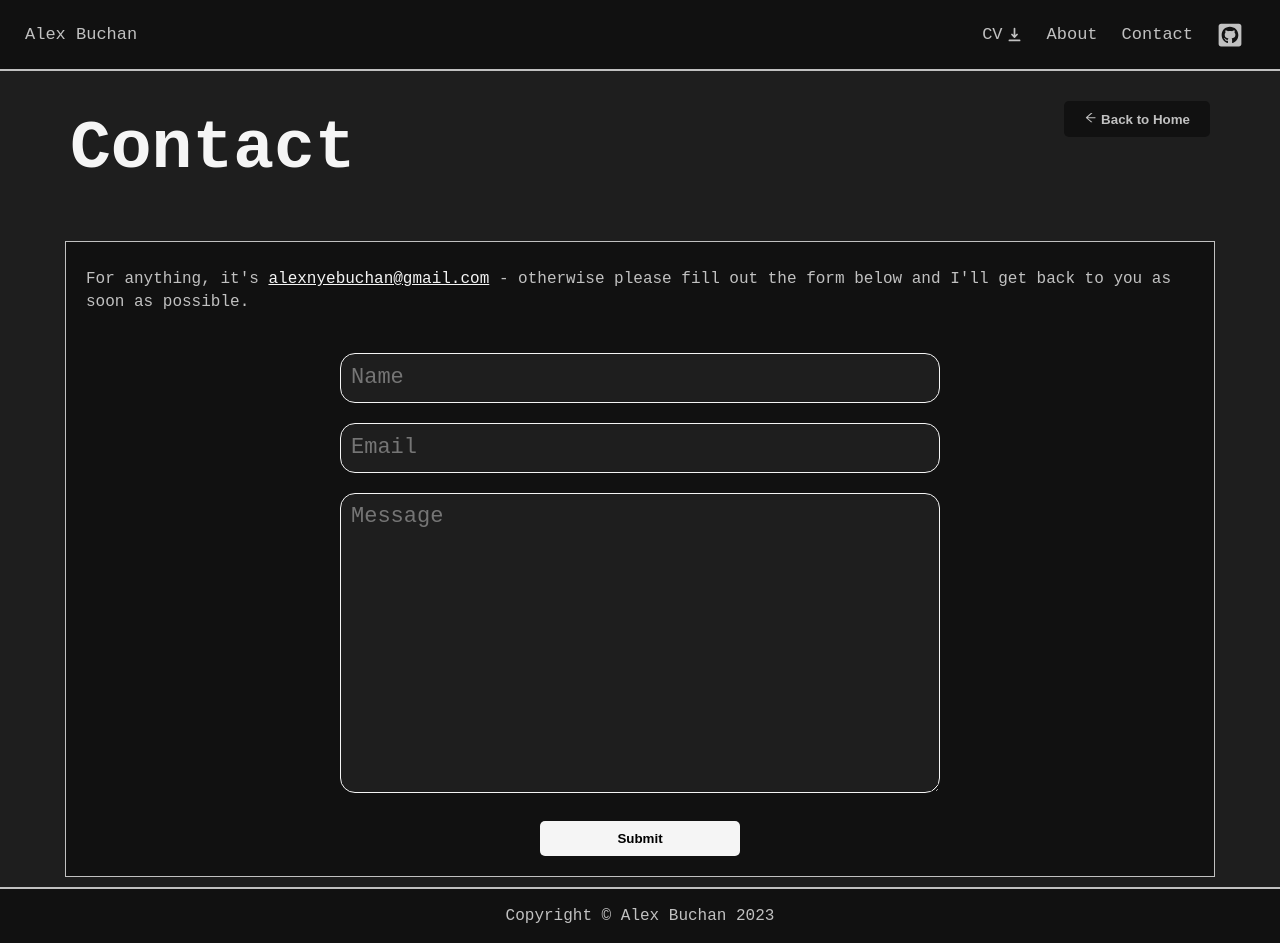
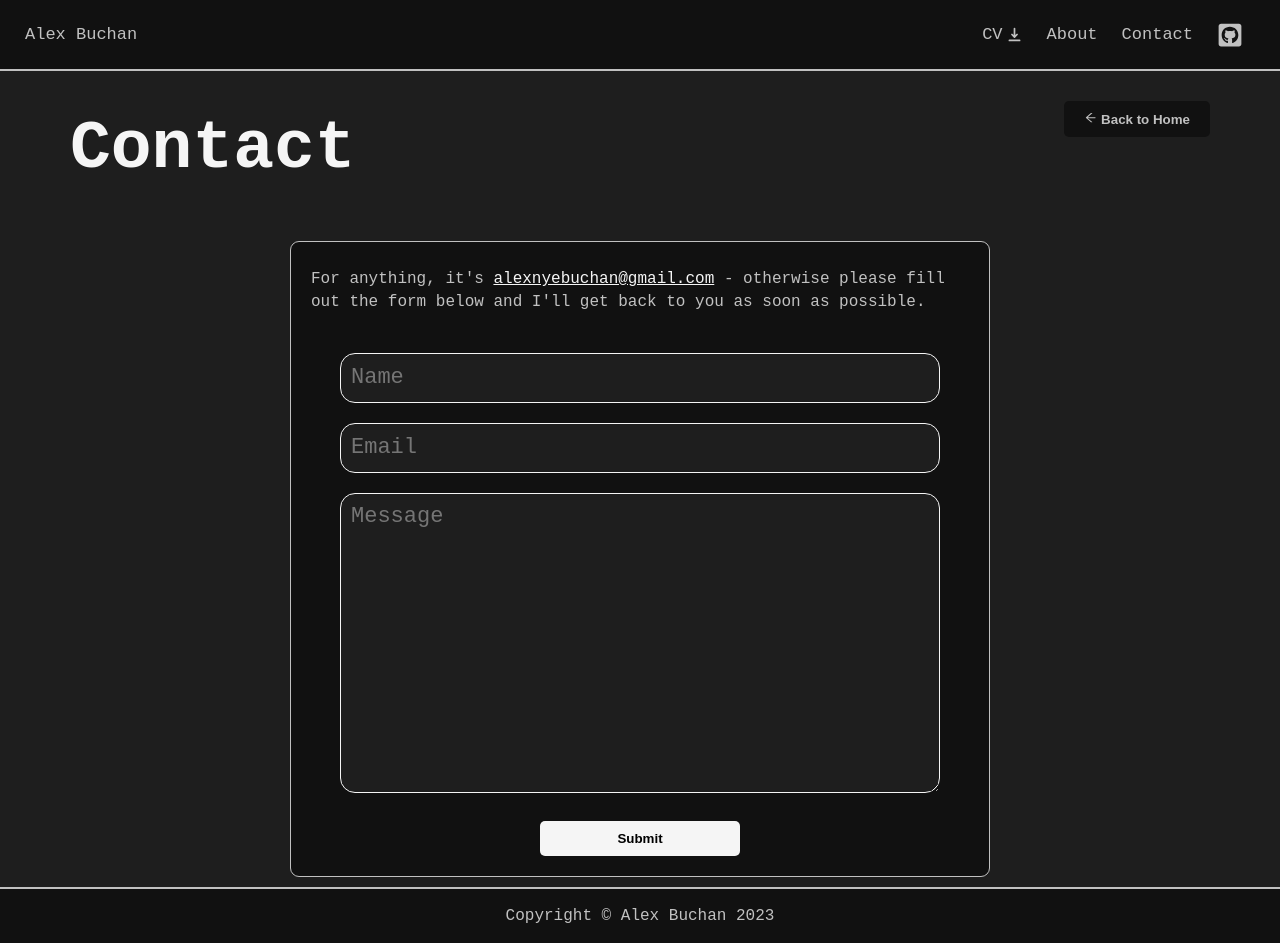
Before and after one commit to alexnyebuchan/alex-buchan-frontend, a Next.js app: page /contact in a window 1280 px wide. Built offline with nearby package versions, Linux system fonts and the light colour scheme; a web font is replaced by a local one.

Commit message:
contact form centered

```diff
--- a/pages/contact.js
+++ b/pages/contact.js
@@ -18,7 +18,9 @@ function contact() {
           </button>
         </Link>
       </div>
-      <ContactForm />
+      <div className={styles.contact}>
+        <ContactForm />
+      </div>
     </Layout>
   );
 }
--- a/styles/ContactForm.module.css
+++ b/styles/ContactForm.module.css
@@ -3,6 +3,8 @@
   margin: 0 15px;
   background-color: var(--secondary-color);
   border: 1px solid var(--primary-color);
+  border-radius: 9px;
+  max-width: 700px;
 }
 
 .email {
--- a/styles/contact.module.css
+++ b/styles/contact.module.css
@@ -1,3 +1,8 @@
+.contact {
+  display: flex;
+  justify-content: center;
+}
+
 .contactHero {
   padding: 20px 20px;
   display: flex;
```
